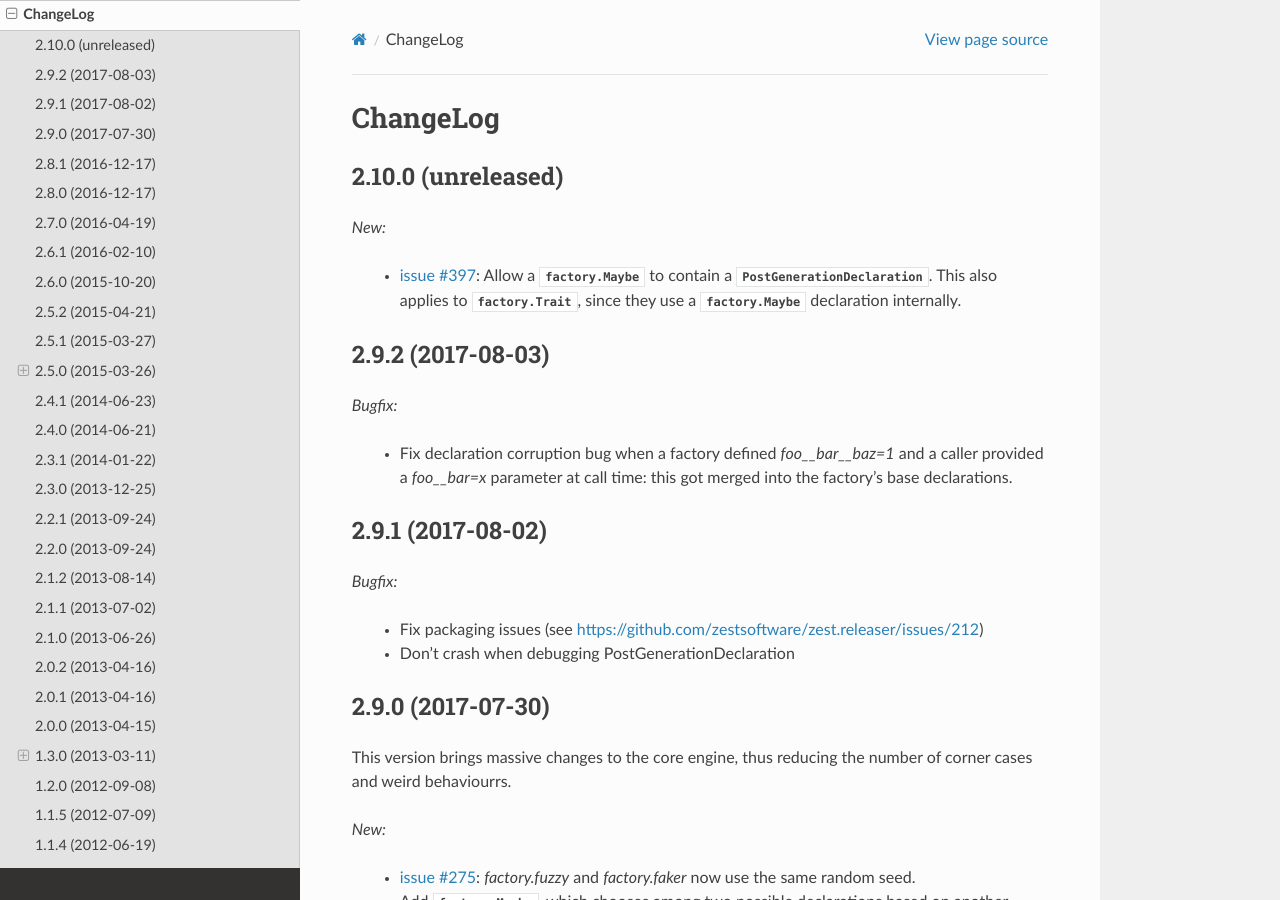
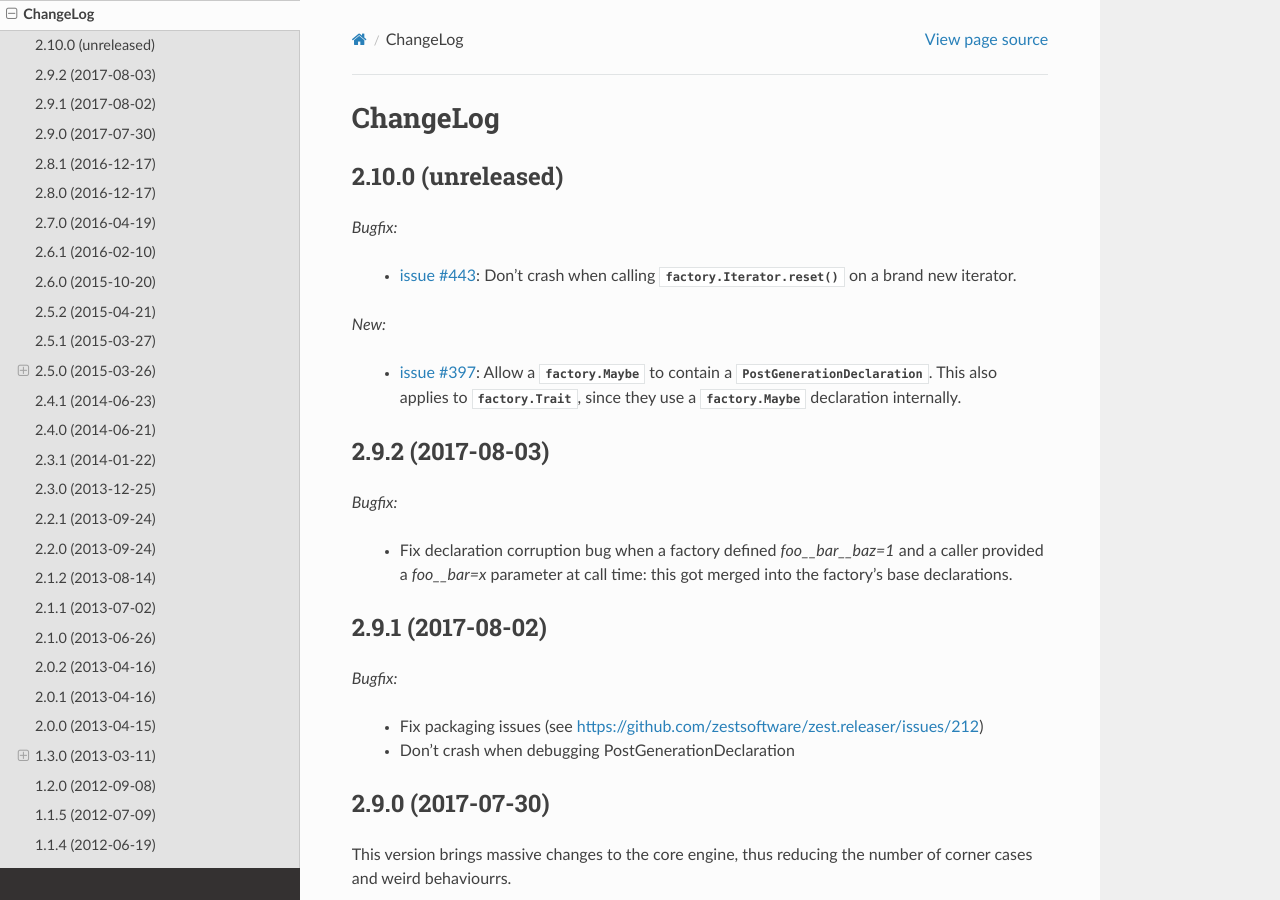
Before and after one commit to FactoryBoy/factory_boy, a Sphinx documentation site: the page built from docs/changelog.rst, in a window 1280 px wide and 900 px high. Built offline with Sphinx 7.4.7 and the Read the Docs theme 2.0.0, drawn with Linux system fonts in a browser that asks for light colours.

Commit message:
Update ChangeLog for commit 61a9ecd; closes #443.

```diff
--- a/docs/changelog.rst
+++ b/docs/changelog.rst
@@ -3,6 +3,10 @@ ChangeLog
 
 2.10.0 (unreleased)
 -------------------
+
+*Bugfix:*
+
+    - :issue:`443`: Don't crash when calling :meth:`factory.Iterator.reset()` on a brand new iterator.
 
 *New:*
 
```
